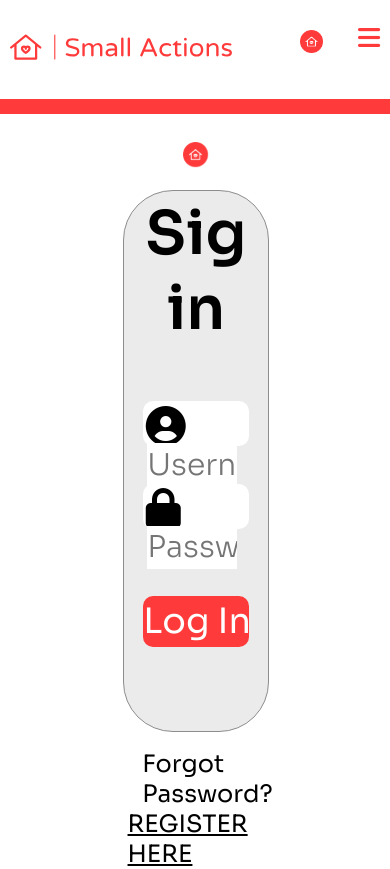
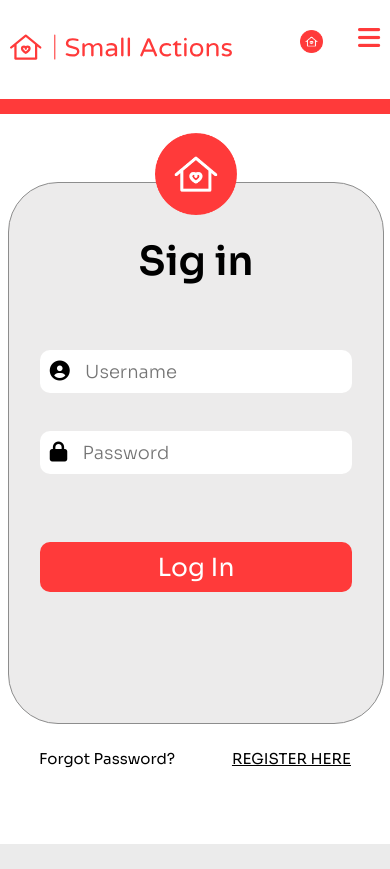
Before and after one commit to manuelandres66/small_actions, a Django app: page /login/ in a window 390 px wide. After the commit the page ends 844 px from the top, so only its background shows below. Run offline with Django 3.2, Linux system fonts and the light colour scheme; some libraries are stand-ins or nearby versions.

Commit message:
Login Responsive

```diff
--- a/static/login/css/login.css
+++ b/static/login/css/login.css
@@ -3,7 +3,7 @@
     border: solid 0.5px #8d8d8d;
     background-color: rgba(178, 177, 177, 0.25);
     width: 37vw;
-    height: 64vh;
+    min-height: 64vh;
     margin-left: 31.5vw;
     margin-top: 9vh;
 }
@@ -31,7 +31,7 @@ form {
     width: 27vw;
     margin-left: 5vw;
     background-color: #fff;
-    height: 5.3vh;
+    min-height: 5.3vh;
     margin-bottom: 4.5vh;
     border-radius: 10px;
 }
@@ -125,3 +125,72 @@ body {
     animation-delay: 1s;
     animation-fill-mode: forwards;
 }
+
+@media screen and (max-width: 1300px) {
+    #sigin {
+        margin: 0;
+        margin-left: 2vw;
+        margin-top: 8vh;
+        width: 96vw;
+    }
+
+    #sigin img {
+        bottom: 5.9vh;
+        width: 21vw;
+        margin-left: 37.5vw;
+    }
+
+    #sigin h1 {
+        font-size: 40px;
+        bottom: 4vh;
+    }
+
+    .field {
+        width: 80vw;
+        margin-left: 8vw;
+        min-height: 37px;
+    }
+
+    .field i {
+        font-size: 20px;
+        margin-left: 2.5vw;
+        margin-top: 8.5px;
+    }
+
+    .field input {
+        font-size: 18px;
+        bottom: 0;
+        margin-left: 3vw;
+        width: 80%;
+    }
+
+    #submit {
+        font-size: 25px;
+        width: 80vw;
+        margin-left: 8vw;
+    }
+
+    #links {
+         margin-left: 10vw;
+         width: 80vw;
+         margin-bottom: 5vh;
+    }
+
+    #links a {
+        font-size: 15px;
+    }
+
+    #register {
+        margin-top: 1vh;
+    }
+
+    span {
+        font-size: 10px;
+    }
+}
+
+@media screen and (max-height: 500px) {
+    #sigin {
+        height: 90vh;
+    }
+}
```
Also changed, not shown: db.sqlite3.
